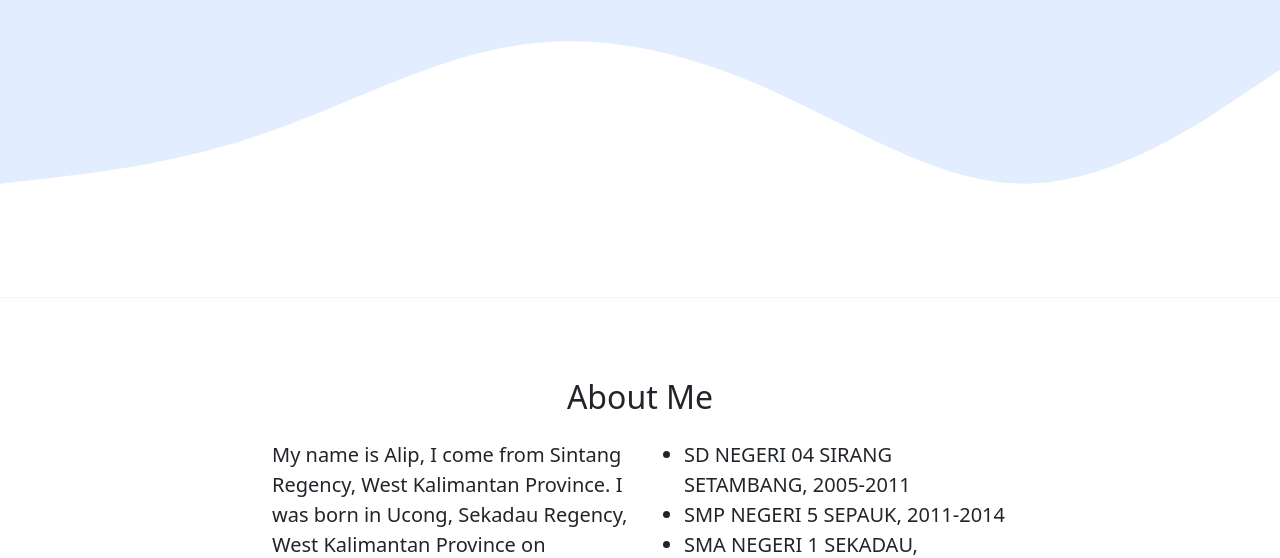
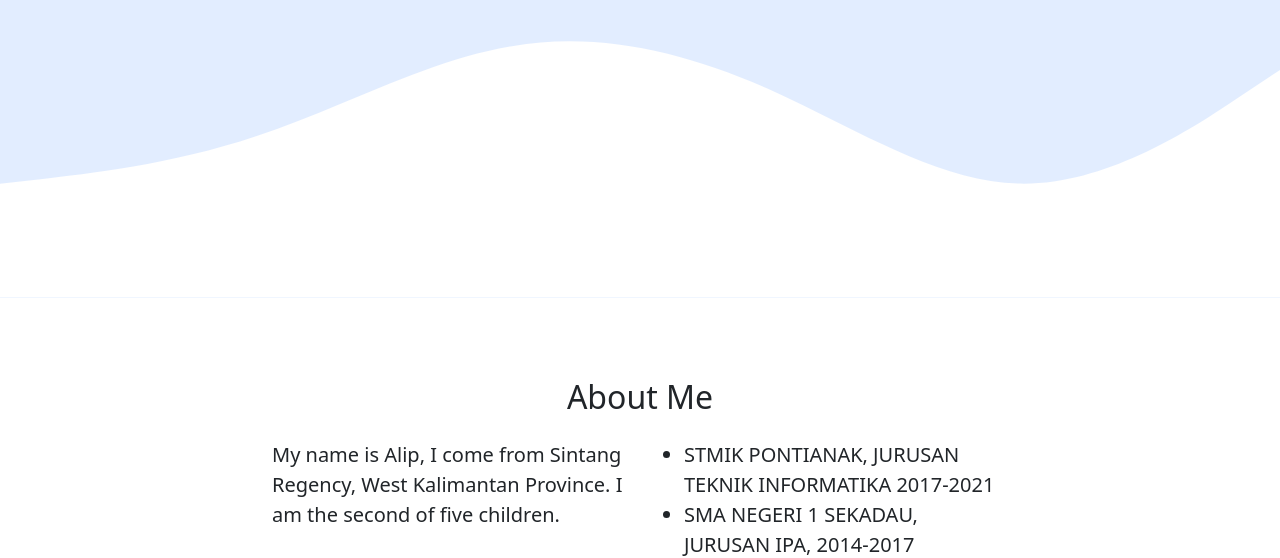
Before and after one commit to alip55247/portfolio-web, a plain HTML site: page index.html in a window 1280 px wide. Shown: the part 404-962 px from the top of the page. Drawn offline with nearby package versions, Linux system fonts and the light colour scheme.

Commit message:
update about

```diff
--- a/index.html
+++ b/index.html
@@ -77,15 +77,12 @@
         </div>
         <div class="row justify-content-center fs-5">
             <div class="col-md-4" data-aos="fade-right" data-aos-duration="1000">
-                <p>My name is Alip, I come from Sintang Regency, West Kalimantan Province. I was born in Ucong, Sekadau Regency, West
-                Kalimantan Province on February 19, 1997. I am the second of five children.</p>
+                <p>My name is Alip, I come from Sintang Regency, West Kalimantan Province. I am the second of five children.</p>
             </div>
             <div class="col-md-4" data-aos="fade-left" data-aos-duration="1000">
                 <ul>
-                    <li>SD NEGERI 04 SIRANG SETAMBANG, 2005-2011</li>
-                    <li>SMP NEGERI 5 SEPAUK, 2011-2014</li>
+                    <li>STMIK PONTIANAK, JURUSAN TEKNIK INFORMATIKA 2017-2021</li>
                     <li>SMA NEGERI 1 SEKADAU, JURUSAN IPA, 2014-2017</li>
-                    <li>STMIK PONTIANAK, JURUSAN TEKNIK INFORMATIKA 2017-2021</li>
                 </ul>
             </div>
         </div>
```
